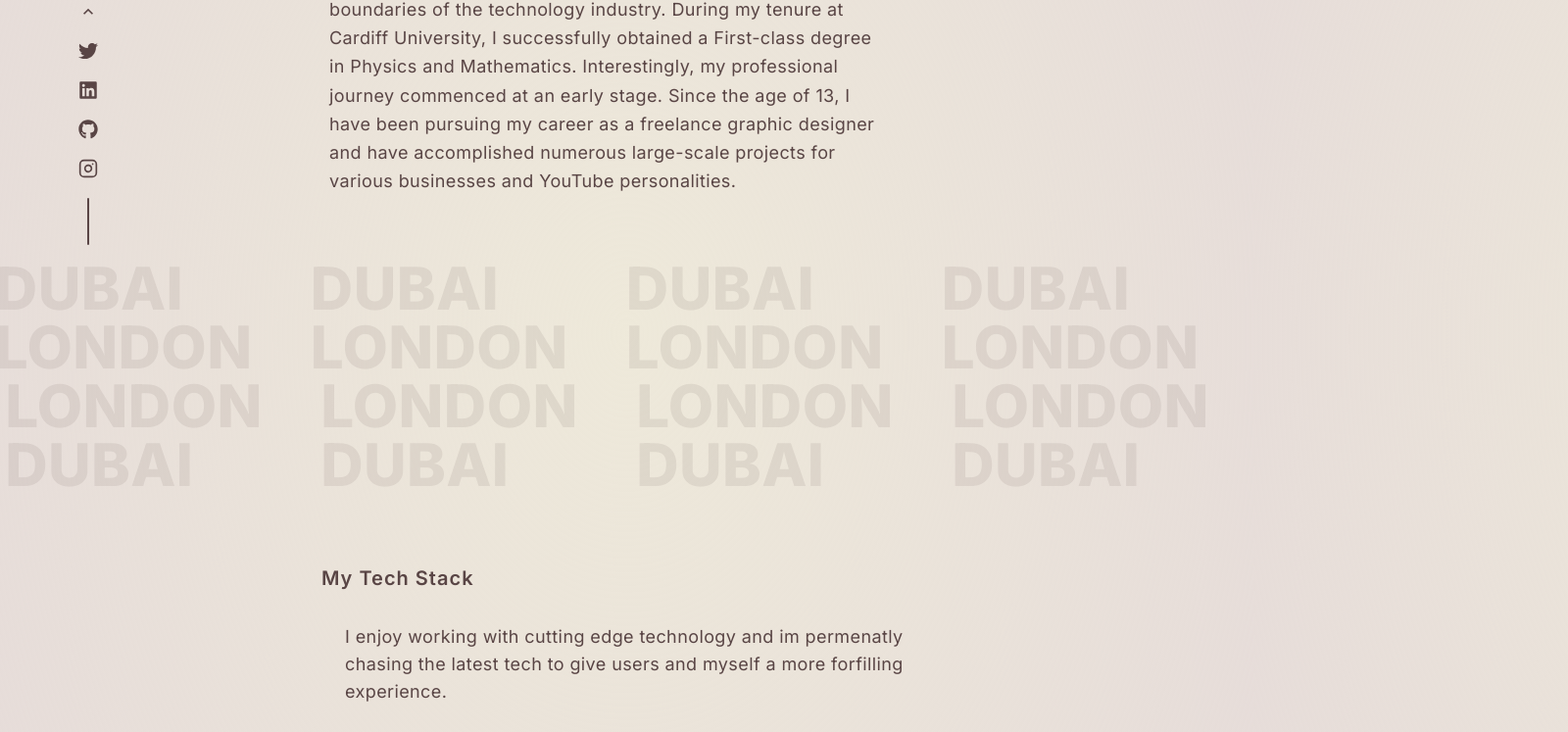
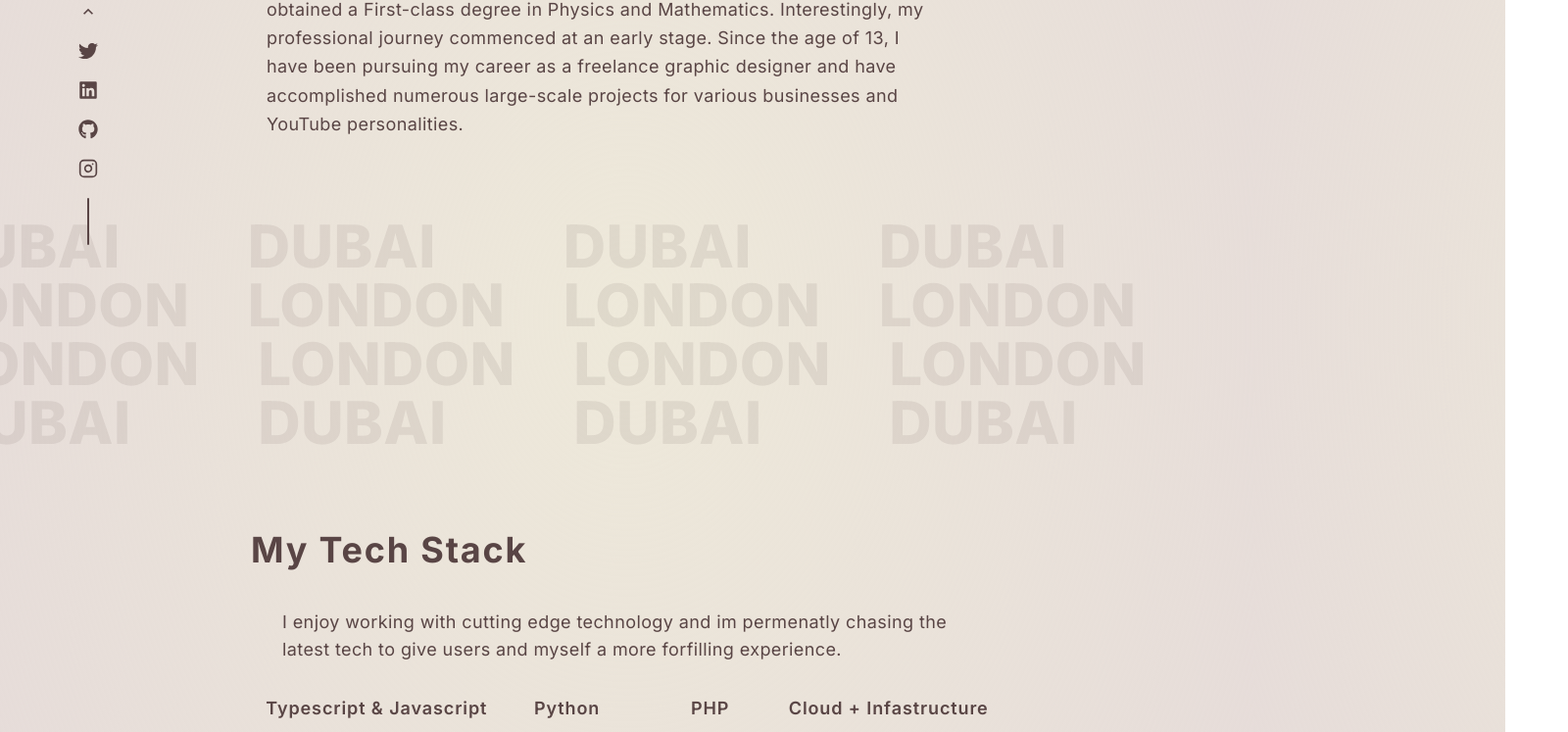
Before and after one commit to thomassbooth/Thomas-Booth-Portfolio, a Next.js app: page /about in a window 1280 px wide. Shown: the part 550-1297 px from the top of the page at 98% size, 1600 px wide, since content can reach past the window. Built offline with nearby package versions, Linux system fonts and the light colour scheme.

Commit message:
small changes

```diff
--- a/app/about/page.tsx
+++ b/app/about/page.tsx
@@ -9,7 +9,7 @@ import MeClient from '../../components/about/MeClient'
 
 const AboutPage = () => {
   return (
-  <PageTransition width = 'w-4/6'>
+  <PageTransition width = 'w-4/5'>
     <Title title = 'About me' pageNo = {'02'} slideDirection = {'up'}/>
     <MeClient/>
     <Subtitle title = {'My Tech Stack'} visable = {{y: '0%'}} hidden = {{y: '30%'}}/>
--- a/components/Subtitle.tsx
+++ b/components/Subtitle.tsx
@@ -15,7 +15,7 @@ const Subtitle: React.FC<subtitleProps> = ({title, visable, hidden}) => {
   return (
     <>
         <motion.h2 ref = {ref}
-            className = 'font-semibold tracking-wider text-xl m-2'
+            className = 'font-bold text-4xl mb-10 flex items-center tracking-wider gap-4'
             initial="hidden"
             whileInView="visible"
             viewport={{ once: true }}
--- a/components/about/Cities.tsx
+++ b/components/about/Cities.tsx
@@ -75,7 +75,7 @@ function ParallaxText({ children, baseVelocity = 100 }: ParallaxProps) {
 
 export default function Cities() {
   return (
-    <section className = 'py-16 font-extrabold'>
+    <section className = '2xl:py-32 py-20 font-extrabold'>
       <ParallaxText baseVelocity={-1}> DUBAI LONDON </ParallaxText>
       <ParallaxText baseVelocity={1}> LONDON DUBAI </ParallaxText>
     </section>
--- a/components/about/List.tsx
+++ b/components/about/List.tsx
@@ -12,7 +12,7 @@ const List: React.FC<listProps> = ({ children, title, direction }) => {
 
   return (
     <div className = 'flex flex-col items-center'>
-        <h3 className = 'font-medium tracking-wider text-lg'>{title}</h3>
+        <h3 className = 'font-semibold tracking-wider text-lg'>{title}</h3>
         <motion.ul
             initial = 'hidden'
             whileInView="visible"
--- a/components/about/MeClient.tsx
+++ b/components/about/MeClient.tsx
@@ -30,7 +30,6 @@ const MeClient = () => {
             height={500}/>
         </div>
       </div>
-
       <div className = 'flex flex-col w-screen text-6xl opacity-10'>
         <Cities />
       </div>
```
